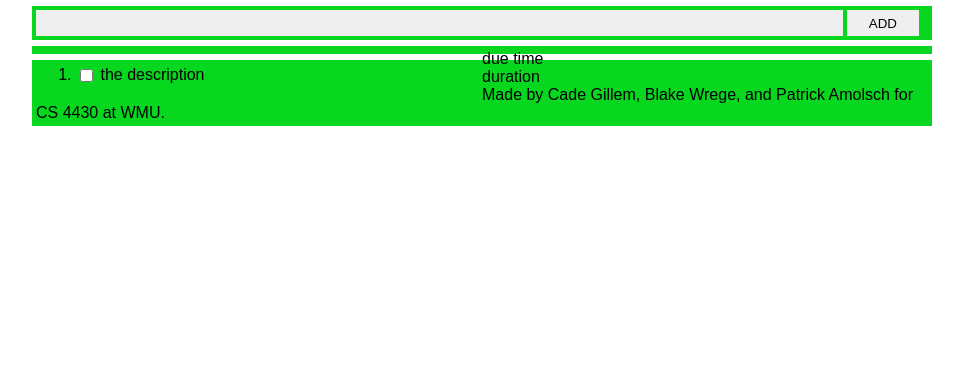
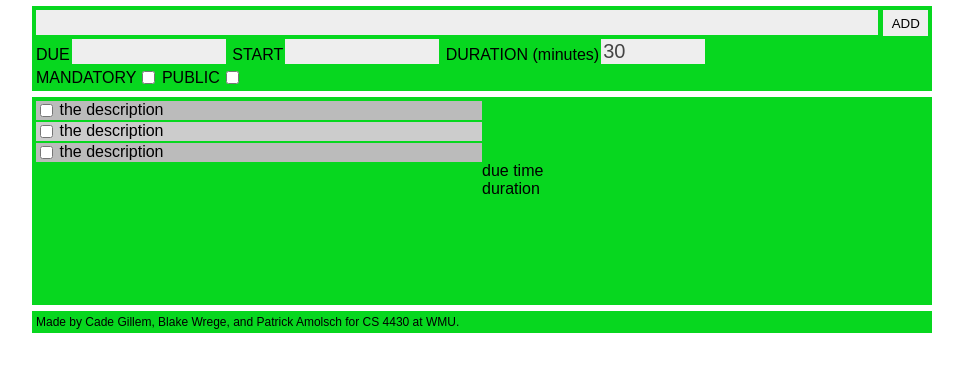
Before and after one commit to t4ls/todoapp, a PHP site: page / in a window 1280 px wide. Shown: the part 39-411 px from the top of the page, without its empty margins (158-1121 px from the left). Run offline with PHP 8.4, Linux system fonts and the light colour scheme; some libraries are stand-ins or nearby versions.

Commit message:
Add more to the page's style.

```diff
--- a/html/editor.php
+++ b/html/editor.php
@@ -1,6 +1,17 @@
 <div class="section" id="editor">
     <form method="post" action="db/add_task.php">
-    	<input class="input" id="input_task_description" name="description" type="text"/>
-    	<input class="button" id="button_add_task" type="submit" value="ADD"/>
+	    <div class="form_row" id="editor_description_row">
+	    	<input name="input_task_description" type="text"/>
+	    	<input name="button_add_task" type="submit" value="ADD"/>
+    	</div>
+    	<div class="form_row" id="editor_time_row">
+	    	<div class="form_label">DUE</div><input name="input_task_date_due" type="datetime"/>
+	    	<div class="form_label">START</div><input name="input_task_date_start" type="datetime"/>
+	    	<div class="form_label">DURATION (minutes)</div><input name="input_task_duration" type="number" value="30"/>
+    	</div>
+    	<div class="form_row" id="editor_checkbox_row">
+	    	<div class="form_label">MANDATORY</div><input name="checkbox_mandatory" type="checkbox"/>
+	    	<div class="form_label">PUBLIC</div><input name="checkbox_public" type="checkbox"/>
+    	</div>
     </form>
 </div>
--- a/html/header.php
+++ b/html/header.php
@@ -4,5 +4,4 @@
 <div id="header" class="section">
     <span class="title" id="title"><?php echo TITLE; ?></span>
     <span class="title" id="date"><?php echo get_date(); ?></span>
-    <div class="spacer"></div>
 </div>
--- a/html/layout.css
+++ b/html/layout.css
@@ -13,12 +13,33 @@
 
 .section {
 	margin-bottom: 6px;
+
 	padding: 4px;
 }
 
+.section:last-child {
+	margin-bottom: 0px;
+}
+
 .column {
-	float: left;
 	width: 50%;
+	display: inline-block;
+	padding-right: 4px;
+}
+
+.column:last-child {
+	padding-right: 0px;
+}
+
+#task_details {
+	float: right;
+}
+
+#list {
+	min-height: 200px;
+}
+
+ol, li {
 }
 
 body {
@@ -28,34 +49,92 @@ body {
 .header {
 }
 
+.footer {
+}
+
 .title {
 }
 
 #title {
-	float: left;
 }
 
 #date {
 	float: right;
 }
 
+.form_row {
+	margin-bottom: 4px;
+}
+
+.form_row:last-child {
+	margin-bottom: 0px;
+}
+
+.form_label, input {
+	display: inline;
+	vertical-align: bottom;
+	margin-right: 2px;
+}
+
+input:last-child {
+	margin-right: 0px;
+}
+
+form {
+}
+
 input {
+	vertical-align: top;
+}
+
+input[type=text], input[type=datetime], input=[type=number] {
+	height: 24px;
+}
+
+input[type=datetime] {
+	max-width: 150px;
+}
+
+input[type=number] {
+	max-width: 100px;
+}
+
+input[type=button], input[type=submit] {
+	height: 26px;
+}
+
+input[type=checkbox] {
+	position: relative;
+}
+
+input[name=input_task_description] {
+	width: 94%;
+}
+
+input[name=button_add_task] {
+	float: right;
+	width: 5%;
+}
+
+input[name=input_task_duration] {
+}
+
+.list {
+	margin: 0px;
+	padding: 0px;
+}
+
+.task {
+	padding: 0px;
+	margin-bottom: 2px;
+	width: 100%;
+}
+
+.task:last-child {
+	margin-bottom: 0px;
+}
+
+.task_description {
 	display: inline-block;
 	vertical-align: top;
 }
-
-input.input {
-	height: 24px;
-}
-
-input.button {
-	height: 26px;
-}
-
-#input_task_description {
-	width: 90%;
-}
-
-#button_add_task {
-	width: 8%;
-}
--- a/html/list.php
+++ b/html/list.php
@@ -1,17 +1,25 @@
 <div class="section" id="list" >
-	<span class="column" id="task_list">
+	<div class="column" id="task_list">
 		<ol class="list" id="tasks">
 			<?php
 			// TODO: populate task list with items with checkboxes.
 			// Example on next HTML line.
 			?>
 			<li class="task" id="task_0">
-				<input class="task_checkbox" type="checkbox" name="task_0_selected"/>
-				<span class="task_description" id="task_0_description">the description</span>
+				<input class="checkbox" type="checkbox" name="task_0_selected"/>
+				<div class="task_description" id="task_0_description">the description</div>
+			</li>
+			<li class="task" id="task_1">
+				<input class="checkbox" type="checkbox" name="task_1_selected"/>
+				<div class="task_description" id="task_1_description">the description</div>
+			</li>
+			<li class="task" id="task_2">
+				<input class="checkbox" type="checkbox" name="task_2_selected"/>
+				<div class="task_description" id="task_2_description">the description</div>
 			</li>
 		</ol>
-	</span>
-	<span class="column" id="task_details">
+	</div>
+	<div class="column" id="task_details">
 		<?php
 			//TODO: Pull all the information about the task.
 		?>
@@ -21,6 +29,5 @@
 		<div class="task_property" id="task_duration">
 		duration
 		</div>
-	<span>
-	<div class="spacer"></div>
+	</div>
 </div>
--- a/html/style.css
+++ b/html/style.css
@@ -14,6 +14,22 @@
 
 .title {
 	font-size: 20px;
+}
+
+.list {
+	list-style-type: none;
+}
+
+#footer {
+	font-size: 12px;
+}
+
+.task {
+	background-color: #bbbbbb;
+}
+
+.task:nth-child(2n) {
+	background-color: #cccccc;
 }
 
 p {
@@ -44,12 +60,15 @@ input {
 	font-family: Arial;
 }
 
-input.input {
+input[type=text], input[type=datetime], input[type=number], input[type=checkbox] {
 	background-color: #eeeeee;
 	color: #444444;
 	font-size: 20px;
 }
 
-input.button {
+input[type=button], input[type=submit] {
 
 }
+
+input[type=checkbox] {
+}
```
